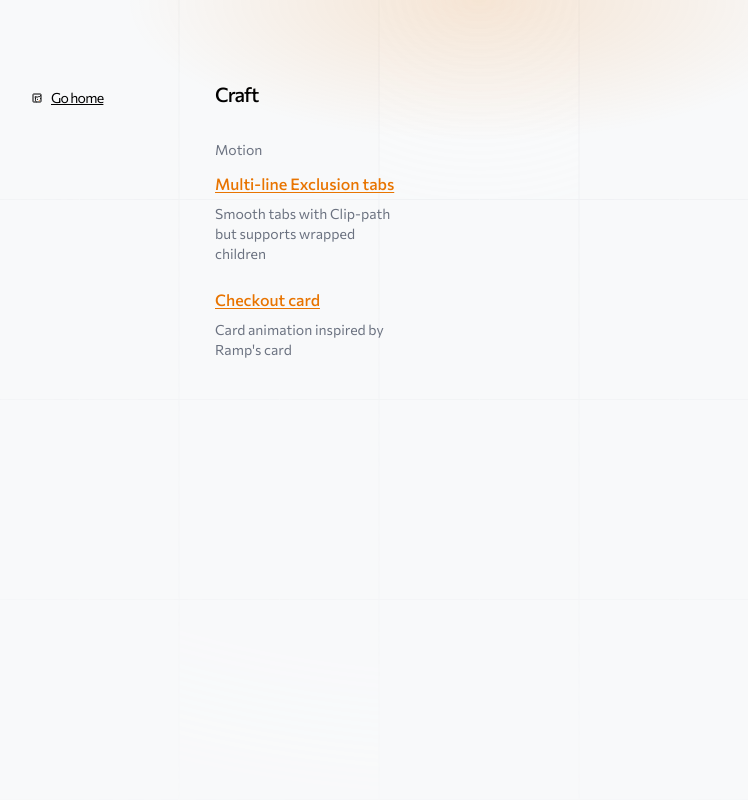
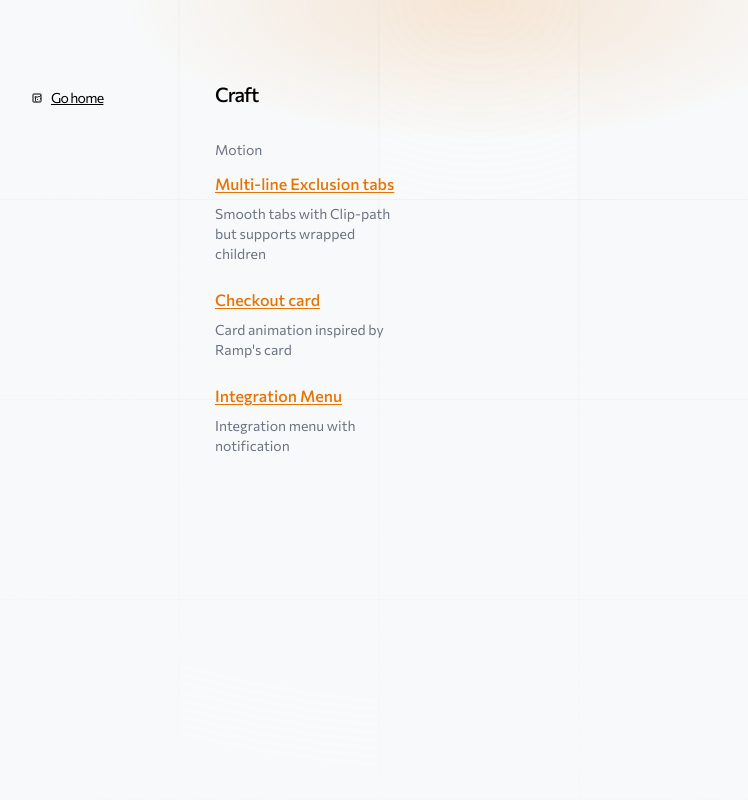
Before and after one commit to adeleke5140/portfolio-v2, a Next.js app: page /craft in a window 1280 px wide. Shown: the top 800 px of the page, without its empty margins (161-909 px from the left). Built offline with nearby package versions, Linux system fonts and the light colour scheme.

Commit message:
feat: add integration meu

```diff
--- a/src/app/craft/page.tsx
+++ b/src/app/craft/page.tsx
@@ -14,6 +14,12 @@ const items = [
     title: 'Checkout card',
     link: 'card',
     description: "Card animation inspired by Ramp's card",
+  },
+  {
+    category: 'motion',
+    title: 'Integration Menu',
+    link: 'integration-menu',
+    description: 'Integration menu with notification',
   },
 ]
 export default function Index() {
```
